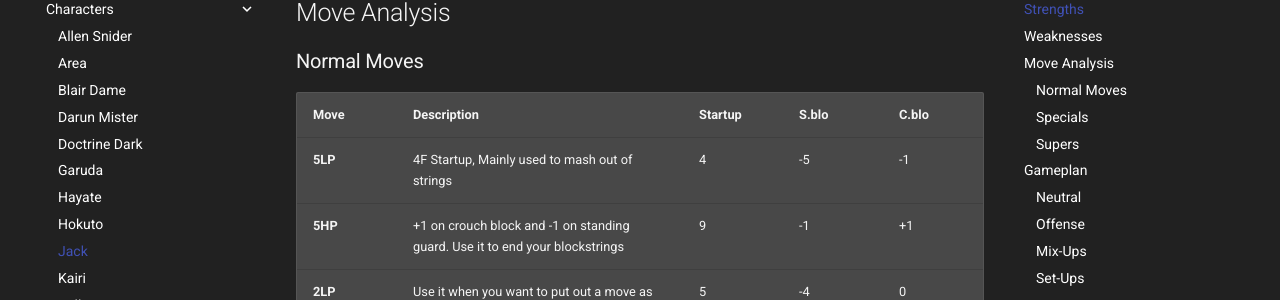
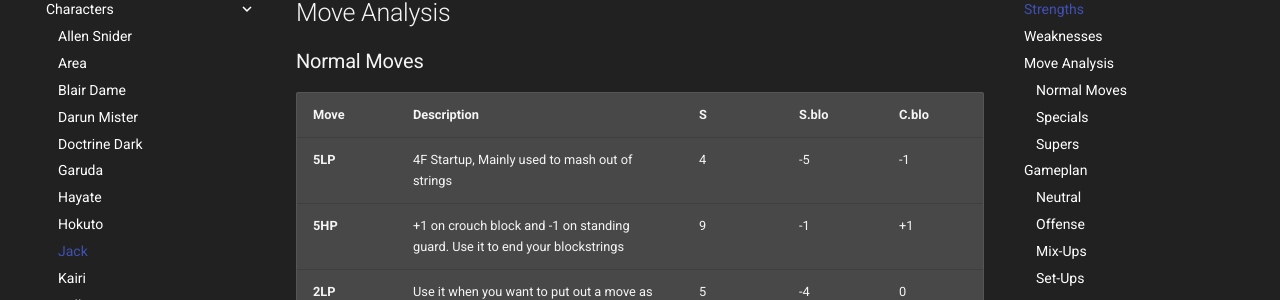
Before and after one commit to fabricioanciaes/fexlguide, an MkDocs documentation site: the page built from docs/characters/jack.md, in a window 1280 px wide and 900 px high, scrolled down 399 px. Shown: the part 153-453 px from the top of the window. Built offline with MkDocs 1.6.1 and Material for MkDocs 9.7.7, drawn with Linux system fonts in a browser that asks for light colours; a script that is not in the unit is left out.

Commit message:
Update Characters “jack”

```diff
--- a/docs/characters/jack.md
+++ b/docs/characters/jack.md
@@ -15,7 +15,7 @@
 <tr>
     <th>Move</th>
     <th>Description</th>
-    <th>Startup</th>
+    <th>S</th>
     <th>S.blo</th>
     <th>C.blo</th>
 </tr>
```
